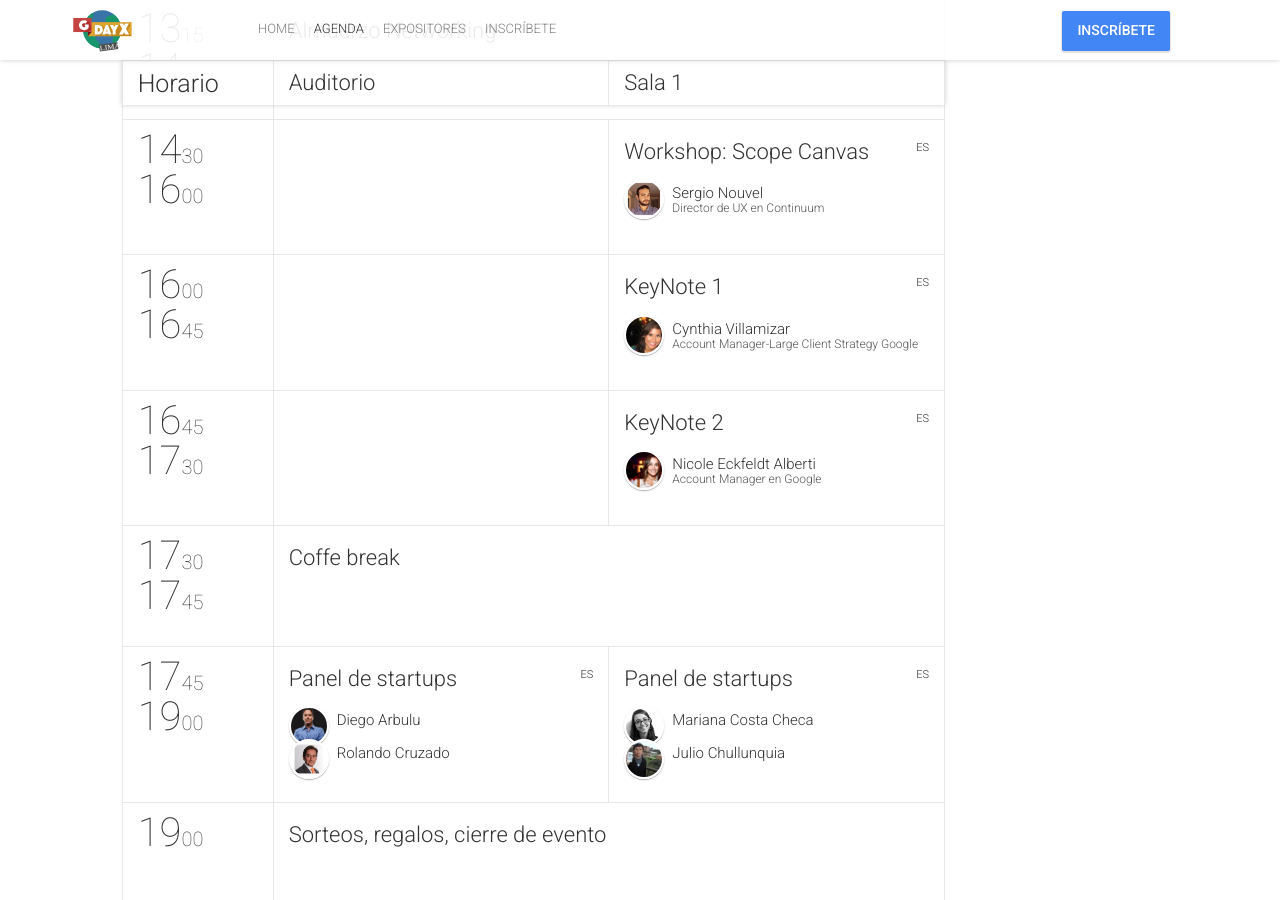
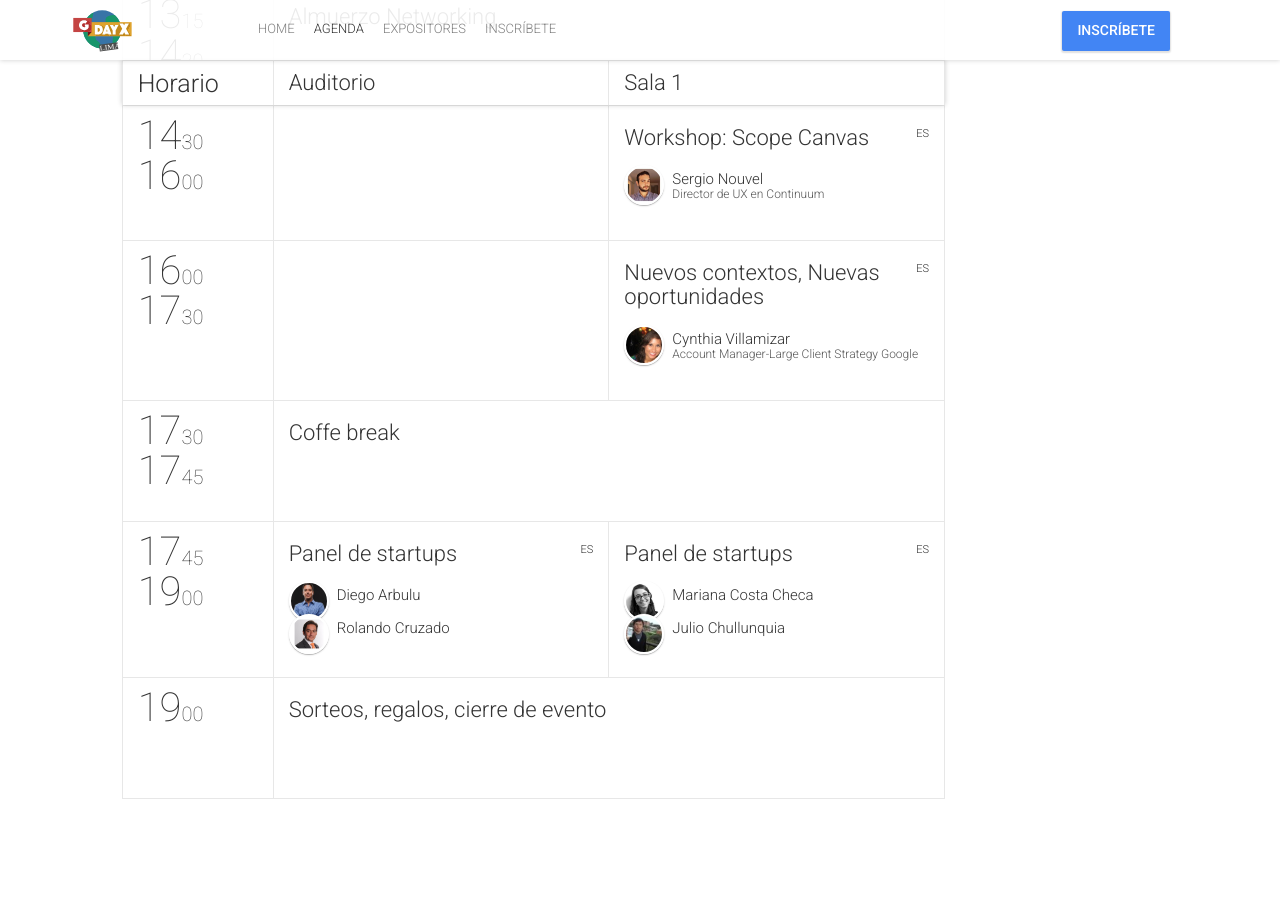
Before and after one commit to GDGLima/gdayx2014, a Jekyll site: the page built from schedule.html, in a window 1280 px wide and 900 px high, scrolled down 1330 px. Built offline with Jekyll 4.4.1, drawn with Linux system fonts in a browser that asks for light colours; nearby versions of some CDN libraries; comment, search, counter and statistics services are not loaded; some of the changed text lies outside the part shown.

Commit message:
Ordenando Speaker Programa

```diff
--- a/_data/schedule.yml
+++ b/_data/schedule.yml
@@ -51,14 +51,8 @@
     - {
         parallel: 1,
         startTime: "16:00",
-        endTime: "16:45",
-        sessionIds: [408,007]
-    }
-    - {
-        parallel: 1,
-        startTime: "16:45",
         endTime: "17:30",
-        sessionIds: [408,008]
+        sessionIds: [408,029]
     }
     - {
         parallel: 1,
--- a/_data/sessions.yml
+++ b/_data/sessions.yml
@@ -34,12 +34,11 @@
 
 
 -
-
   id: 001
   title: "Introducción GDayX Lima for Entrepreneurs"
   description: "Bienvenida al GDAYX/Presentacion del GBG y formato GBGW"
   subtype: presentation
-  speakers: [32]
+  speakers: []
   language: es
   complexity: ""
 
@@ -245,7 +244,7 @@
   title: "Conoce y aprende sobre Drones"
   description: "Conoce y aprende sobre Drones"
   subtype: presentation
-  speakers: [1]
+  speakers: [52]
   language: es
   complexity: ""
 
@@ -289,3 +288,12 @@
   speakers: [103]
   language: es
   complexity: ""
+
+-
+  id: 029
+  title: "Nuevos contextos, Nuevas oportunidades"
+  description: ""
+  subtype: presentation
+  speakers: [101]
+  language: es
+  complexity: ""
```
Also changed, not shown: _data/speakers.yml (+11 -0 lines), 9 other files.
